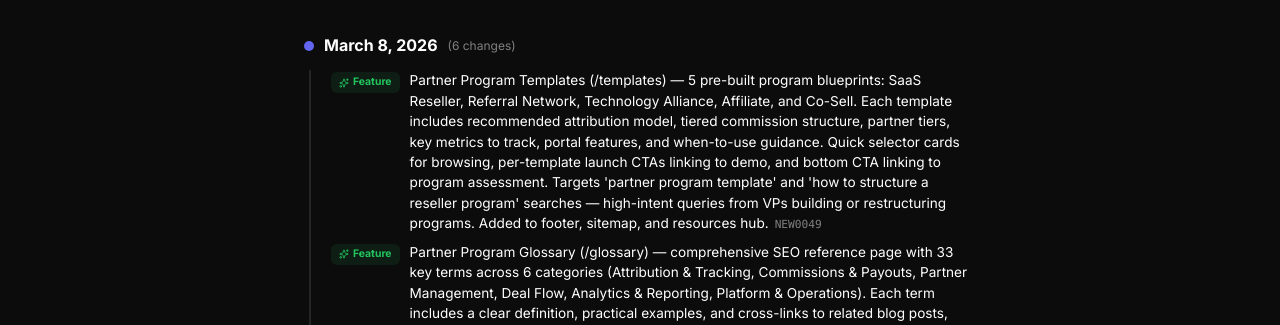
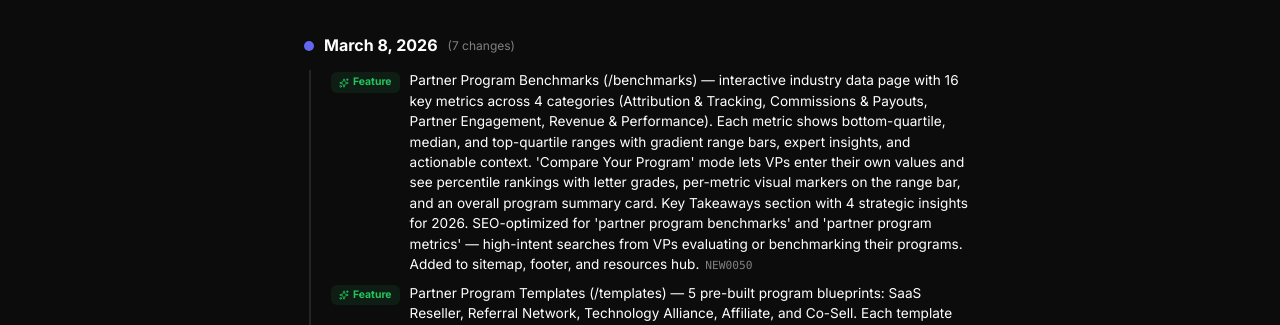
Before and after one commit to dylan3796/partner-attribution-ai, a Next.js app: page /changelog in a window 1280 px wide. Shown: the part 212-537 px from the top of the page. Built offline with nearby package versions, Linux system fonts and the light colour scheme; no server answers.

Commit message:
feat: Partner Program Benchmarks (/benchmarks) — 16 industry metrics with interactive comparison tool

```diff
--- a/app/changelog/page.tsx
+++ b/app/changelog/page.tsx
@@ -15,6 +15,7 @@ const CHANGELOG: Entry[] = [
   {
     date: "March 8, 2026",
     commits: [
+      { hash: "NEW0050", type: "feat", message: "Partner Program Benchmarks (/benchmarks) — interactive industry data page with 16 key metrics across 4 categories (Attribution & Tracking, Commissions & Payouts, Partner Engagement, Revenue & Performance). Each metric shows bottom-quartile, median, and top-quartile ranges with gradient range bars, expert insights, and actionable context. 'Compare Your Program' mode lets VPs enter their own values and see percentile rankings with letter grades, per-metric visual markers on the range bar, and an overall program summary card. Key Takeaways section with 4 strategic insights for 2026. SEO-optimized for 'partner program benchmarks' and 'partner program metrics' — high-intent searches from VPs evaluating or benchmarking their programs. Added to sitemap, footer, and resources hub." },
       { hash: "NEW0049", type: "feat", message: "Partner Program Templates (/templates) — 5 pre-built program blueprints: SaaS Reseller, Referral Network, Technology Alliance, Affiliate, and Co-Sell. Each template includes recommended attribution model, tiered commission structure, partner tiers, key metrics to track, portal features, and when-to-use guidance. Quick selector cards for browsing, per-template launch CTAs linking to demo, and bottom CTA linking to program assessment. Targets 'partner program template' and 'how to structure a reseller program' searches — high-intent queries from VPs building or restructuring programs. Added to footer, sitemap, and resources hub." },
       { hash: "NEW0048", type: "feat", message: "Partner Program Glossary (/glossary) — comprehensive SEO reference page with 33 key terms across 6 categories (Attribution & Tracking, Commissions & Payouts, Partner Management, Deal Flow, Analytics & Reporting, Platform & Operations). Each term includes a clear definition, practical examples, and cross-links to related blog posts, product features, and integration pages. Alphabet jump navigation, category overview cards, and A–Z index for fast lookup. Targets long-tail 'what is partner attribution' and 'what is deal registration' searches that indicate high buyer intent. Added to footer, sitemap, and resources." },
       { hash: "NEW0047", type: "feat", message: "Blog Newsletter Subscribe — email capture component on blog index (card variant) and every blog article (inline variant). Uses existing leads.captureLead mutation with 'blog_newsletter' source tag for tracking. Two variants: card with centered layout for index page, compact inline for end-of-article. Captures high-intent readers who aren't ready to sign up yet but want to follow content. Supports beta outreach — blog readers searching for 'partner attribution' are exactly the audience." },
```
